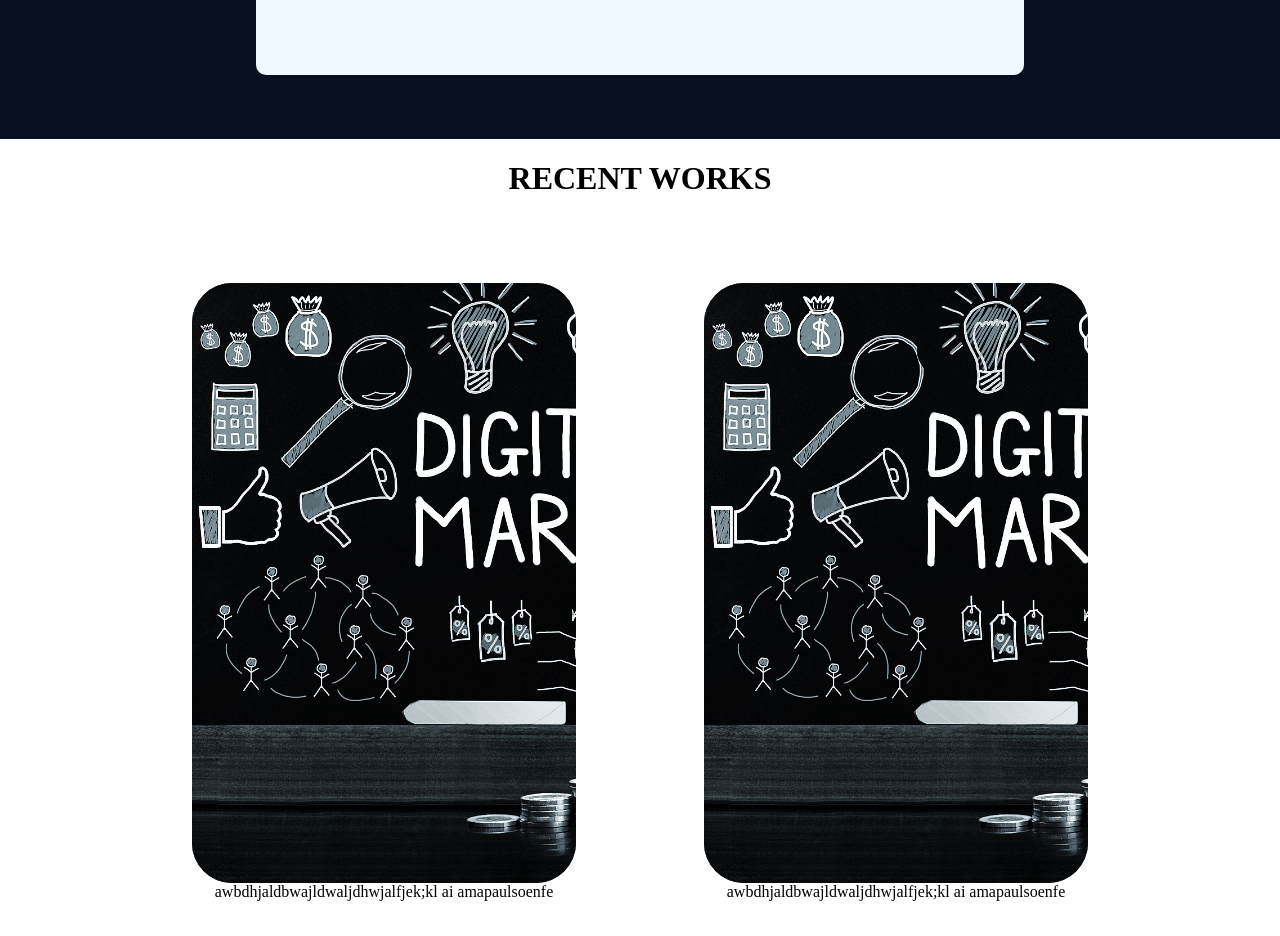
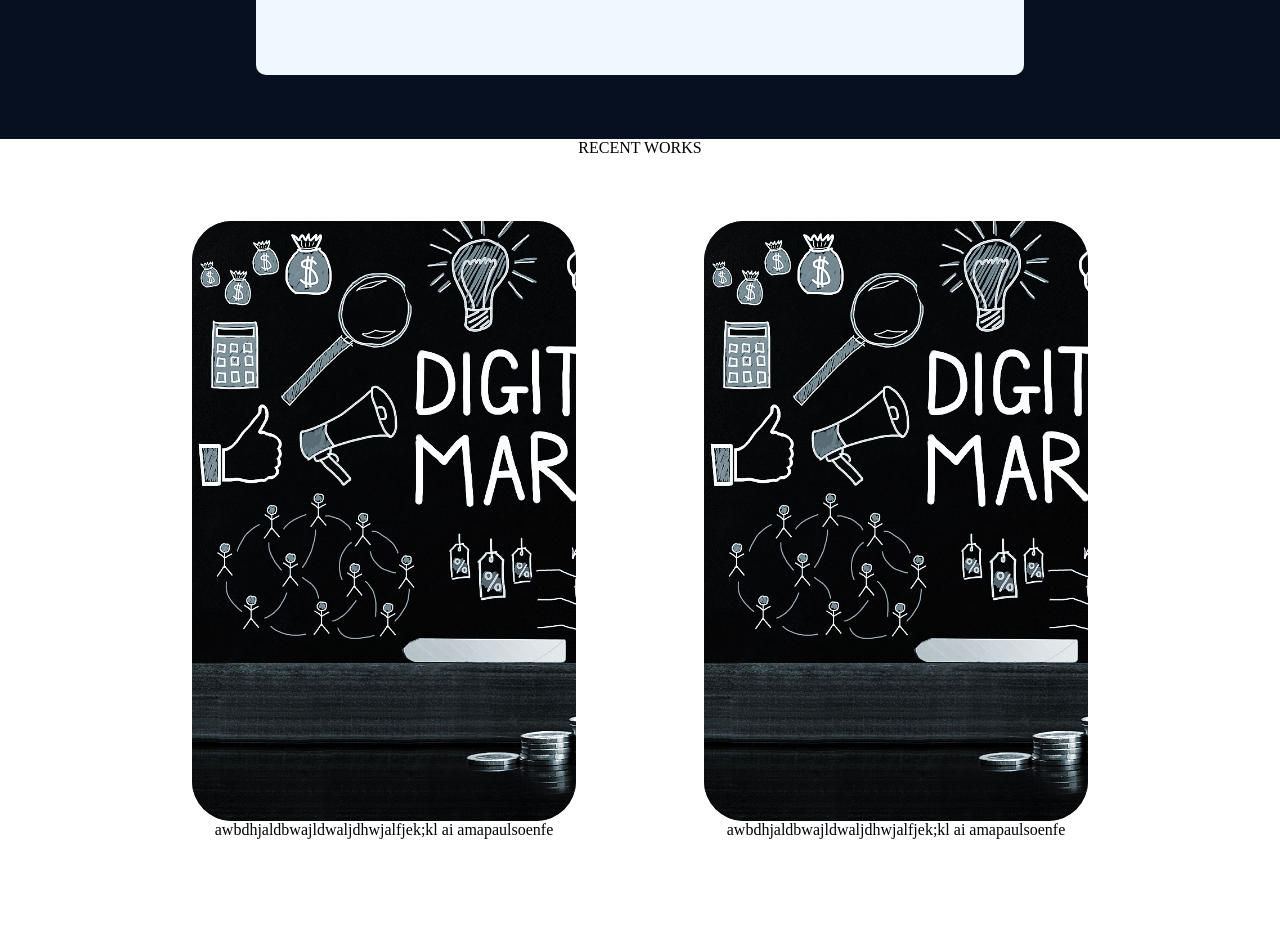
Before and after one commit to PaulTeshome/spira-site, a React (Create React App) app in the folder spira/: page / in a window 1280 px wide. Shown: the part 2920-3856 px from the top of the page. Built offline with nearby package versions, Linux system fonts and the light colour scheme.

Commit message:
Update RecentWorks.js

```diff
--- a/spira/src/components/RecentWorks.js
+++ b/spira/src/components/RecentWorks.js
@@ -5,7 +5,7 @@ import RecentWorksCard from './RecentWorksCard'
 function RecentWorks() {
   return (
     <div className='recent-container'>
-       <h1>RECENT WORKS</h1>
+       <span>RECENT WORKS</span>
         <div className='work-list-container'>
             <RecentWorksCard/>
             <RecentWorksCard/>
```
